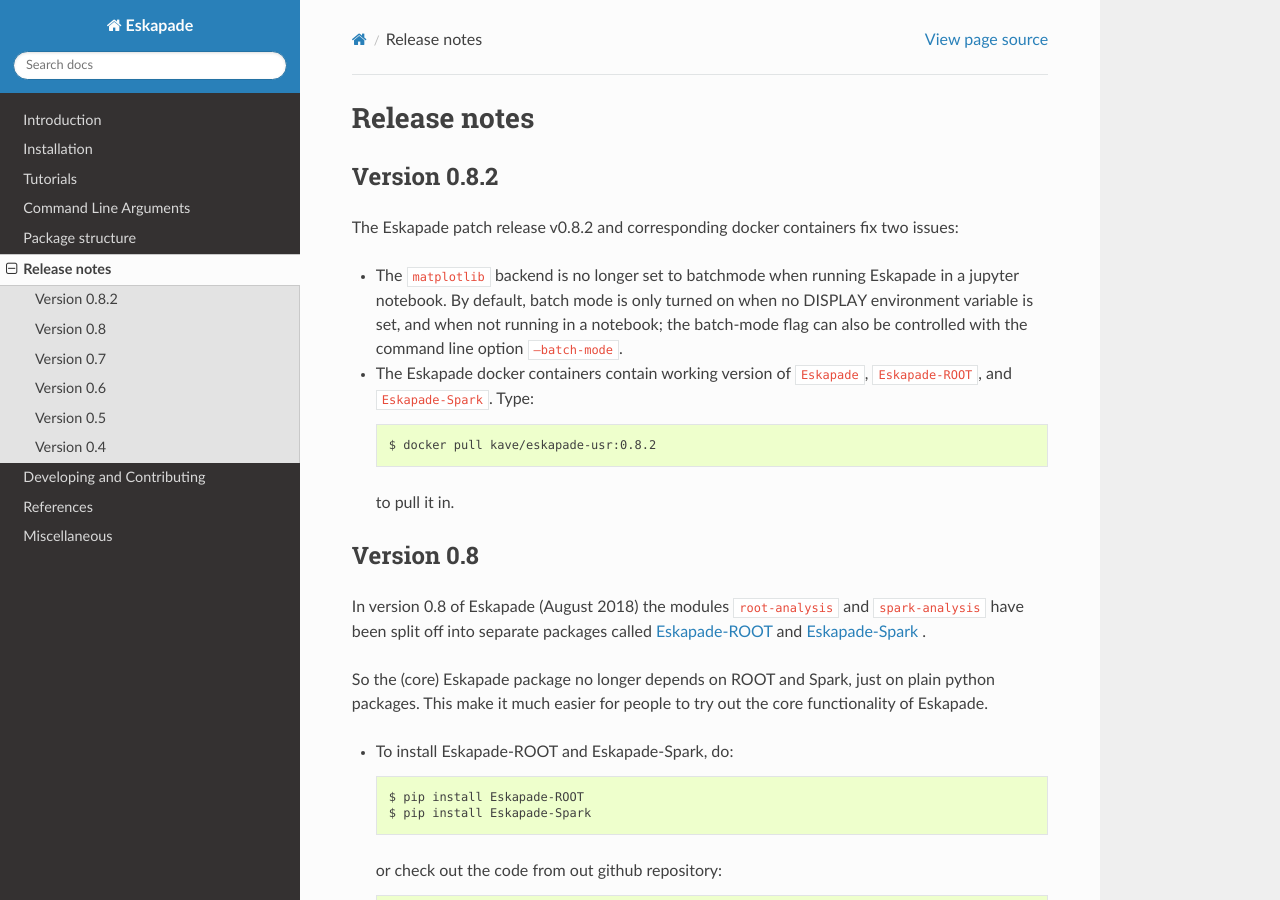
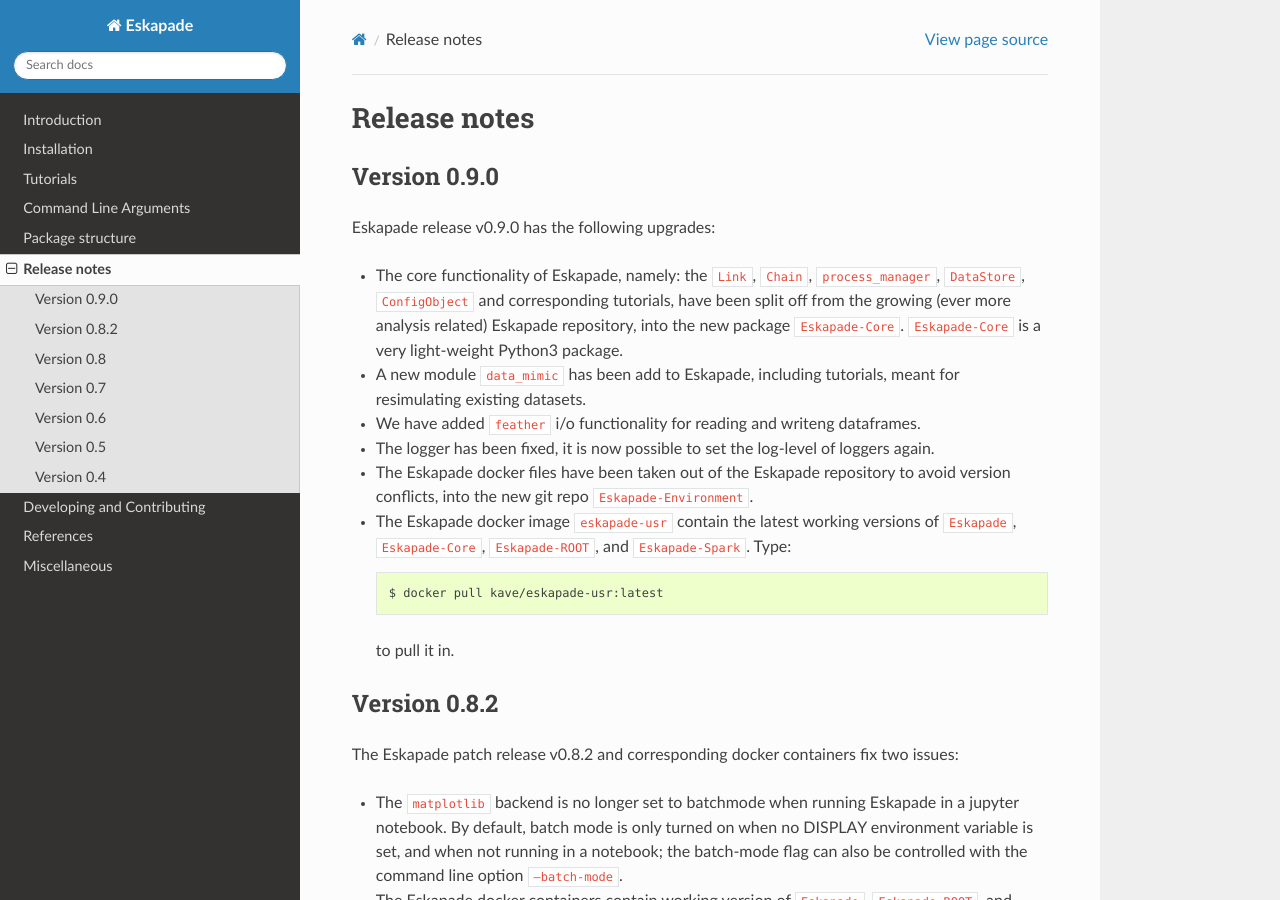
Before and after one commit to KaveIO/Eskapade, a Sphinx documentation site: the page built from docs/source/releasenotes.rst, in a window 1280 px wide and 900 px high. Built offline with Sphinx 7.4.7 and the Read the Docs theme 2.0.0, drawn with Linux system fonts in a browser that asks for light colours; pages that are not in the unit, such as notebooks, are missing from menus; the version number could not be read and is left out.

Commit message:
Updated documentation for version 0.9.0

```diff
--- a/docs/source/references.rst
+++ b/docs/source/references.rst
@@ -4,6 +4,7 @@
 
 * Web page: https://eskapade.readthedocs.io
 * Repository: https://github.com/kaveio/eskapade
+* Docker: https://github.com/kaveio/eskapade-environment
 * Issues & Ideas: https://github.com/kaveio/eskapade/issues
 * Eskapade: http://eskapade.kave.io
 * Contact us at: kave [at] kpmg [dot] com
--- a/docs/source/releasenotes.rst
+++ b/docs/source/releasenotes.rst
@@ -1,6 +1,27 @@
 =============
 Release notes
 =============
+
+Version 0.9.0
+-------------
+
+Eskapade release v0.9.0 has the following upgrades:
+
+* The core functionality of Eskapade, namely: the ``Link``, ``Chain``, ``process_manager``, ``DataStore``, ``ConfigObject`` and corresponding tutorials,
+  have been split off from the growing (ever more analysis related) Eskapade repository, into the new package ``Eskapade-Core``.
+  ``Eskapade-Core`` is a very light-weight Python3 package.
+* A new module ``data_mimic`` has been add to Eskapade, including tutorials, meant for resimulating existing datasets.
+* We have added ``feather`` i/o functionality for reading and writeng dataframes.
+* The logger has been fixed, it is now possible to set the log-level of loggers again.
+* The Eskapade docker files have been taken out of the Eskapade repository to avoid version conflicts, into the new git repo ``Eskapade-Environment``.
+* The Eskapade docker image ``eskapade-usr`` contain the latest working versions of
+  ``Eskapade``, ``Eskapade-Core``, ``Eskapade-ROOT``, and ``Eskapade-Spark``. Type:
+
+  .. code-block:: bash
+
+    $ docker pull kave/eskapade-usr:latest
+
+  to pull it in.
 
 
 Version 0.8.2
```
Also changed, not shown: README.rst (+12 -9 lines), docs/source/migration_tips.rst (+17 -0 lines).
